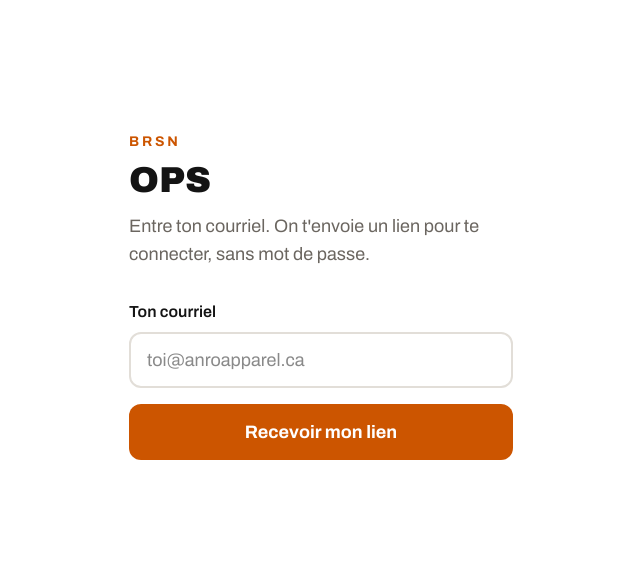
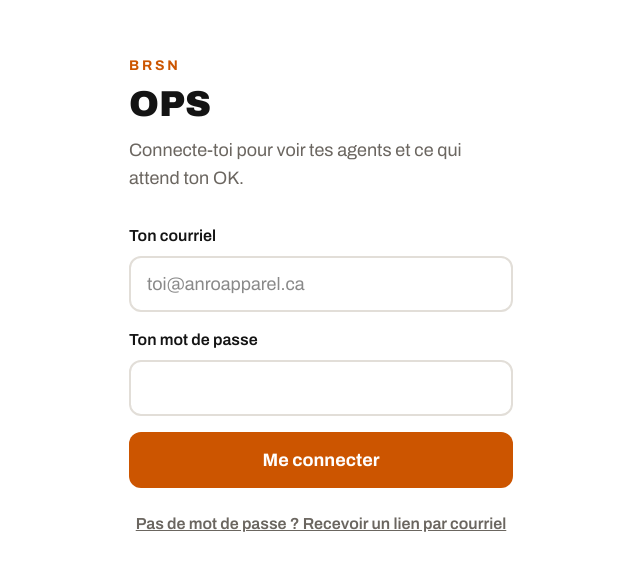
Before and after one commit to anroapparel2018/brsn-ops, a Next.js app: page /connexion in a window 1280 px wide. Shown: the part 104-674 px from the top of the page, without its empty margins (319-959 px from the left). Built offline with nearby package versions, Linux system fonts and the light colour scheme.

Commit message:
Connexion par mot de passe + outil pour définir un mot de passe sans courriel

```diff
--- a/package.json
+++ b/package.json
@@ -6,7 +6,8 @@
     "dev": "next dev",
     "build": "next build",
     "start": "next start",
-    "lint": "eslint"
+    "lint": "eslint",
+    "mot-de-passe": "node --env-file=.env.local scripts/definir-mot-de-passe.mjs"
   },
   "dependencies": {
     "@supabase/ssr": "^0.12.7",
--- /dev/null
+++ b/scripts/definir-mot-de-passe.mjs
@@ -0,0 +1,64 @@
+// Définit le mot de passe d'un compte BRSN OPS sans envoyer de courriel.
+// Utilisation : npm run mot-de-passe
+// Lit SUPABASE_SECRET_KEY dans .env.local (jamais sur GitHub). Le mot de passe tapé n'est pas affiché.
+import readline from "node:readline";
+import { createClient } from "@supabase/supabase-js";
+
+const url = process.env.NEXT_PUBLIC_SUPABASE_URL;
+const cleSecrete = process.env.SUPABASE_SECRET_KEY;
+
+if (!url || !cleSecrete) {
+  console.error("❌ Il manque SUPABASE_SECRET_KEY (ou l'adresse Supabase) dans .env.local.");
+  process.exit(1);
+}
+
+function demander(question, cache = false) {
+  return new Promise((resolve) => {
+    const rl = readline.createInterface({ input: process.stdin, output: process.stdout });
+    if (cache) {
+      // N'affiche rien pendant qu'on tape le mot de passe.
+      rl._writeToOutput = (texte) => {
+        if (texte.includes(question)) rl.output.write(texte);
+      };
+    }
+    rl.question(question, (reponse) => {
+      rl.close();
+      if (cache) process.stdout.write("\n");
+      resolve(reponse);
+    });
+  });
+}
+
+const supabase = createClient(url, cleSecrete, {
+  auth: { persistSession: false, autoRefreshToken: false },
+});
+
+const courriel = (await demander("Courriel du compte : ")).trim().toLowerCase();
+const { data, error: erreurListe } = await supabase.auth.admin.listUsers({ perPage: 1000 });
+if (erreurListe) {
+  console.error("❌ Impossible de lire les comptes :", erreurListe.message);
+  process.exit(1);
+}
+const compte = data.users.find((u) => u.email?.toLowerCase() === courriel);
+if (!compte) {
+  console.error(`❌ Aucun compte trouvé pour ${courriel}.`);
+  process.exit(1);
+}
+
+const mdp = await demander("Nouveau mot de passe (12 caractères ou plus) : ", true);
+if (mdp.length < 12) {
+  console.error("❌ Trop court : utilise au moins 12 caractères.");
+  process.exit(1);
+}
+const confirmation = await demander("Retape le mot de passe : ", true);
+if (mdp !== confirmation) {
+  console.error("❌ Les deux mots de passe ne sont pas pareils. Recommence.");
+  process.exit(1);
+}
+
+const { error } = await supabase.auth.admin.updateUserById(compte.id, { password: mdp });
+if (error) {
+  console.error("❌ Supabase a refusé :", error.message);
+  process.exit(1);
+}
+console.log(`✅ Mot de passe enregistré pour ${courriel}. Tu peux te connecter.`);
--- a/src/app/connexion/formulaire.tsx
+++ b/src/app/connexion/formulaire.tsx
@@ -2,13 +2,14 @@
 
 import { useEffect, useState } from "react";
 import { useSearchParams } from "next/navigation";
-import { envoyerLienMagique } from "@/lib/supabase/client";
+import { createClient, envoyerLienMagique } from "@/lib/supabase/client";
 
-type Etat = "pret" | "envoi" | "envoye" | "erreur" | "limite";
+type Etat = "pret" | "envoi" | "envoye" | "erreur" | "limite" | "mauvais_mdp";
 
 export function FormulaireConnexion() {
   const lienExpire = useSearchParams().get("erreur") === "lien";
   const [courriel, setCourriel] = useState("");
+  const [motDePasse, setMotDePasse] = useState("");
   const [etat, setEtat] = useState<Etat>("pret");
 
   // Un lien d'invitation arrive ici avec la session après le # : on le passe à /auth/callback.
@@ -19,8 +20,26 @@ export function FormulaireConnexion() {
     }
   }, []);
 
-  async function envoyer(e: React.FormEvent) {
+  async function connecter(e: React.FormEvent) {
     e.preventDefault();
+    setEtat("envoi");
+    const { error } = await createClient().auth.signInWithPassword({
+      email: courriel.trim(),
+      password: motDePasse,
+    });
+    if (error) {
+      setEtat("mauvais_mdp");
+      return;
+    }
+    // Rechargement complet pour que le serveur voie la nouvelle session.
+    window.location.replace("/");
+  }
+
+  async function envoyerLien() {
+    if (!courriel.trim()) {
+      setEtat("erreur");
+      return;
+    }
     setEtat("envoi");
     const { error } = await envoyerLienMagique(courriel.trim());
     if (!error) setEtat("envoye");
@@ -41,17 +60,20 @@ export function FormulaireConnexion() {
           onClick={() => setEtat("pret")}
           className="mt-6 text-base font-semibold text-orange underline"
         >
-          Changer de courriel
+          Revenir
         </button>
       </div>
     );
   }
 
+  const champ =
+    "h-14 rounded-xl border-2 border-bordure bg-fond px-4 text-lg outline-none focus:border-orange";
+
   return (
-    <form onSubmit={envoyer} className="mt-8 flex flex-col gap-4">
+    <form onSubmit={connecter} className="mt-8 flex flex-col gap-4">
       {lienExpire && etat === "pret" && (
         <p className="rounded-xl bg-carte p-4 text-base">
-          Ce lien ne fonctionne plus. Demande-en un nouveau ci-dessous.
+          Ce lien ne fonctionne plus. Connecte-toi avec ton mot de passe ou demande un nouveau lien.
         </p>
       )}
       <label className="flex flex-col gap-2">
@@ -64,7 +86,18 @@ export function FormulaireConnexion() {
           value={courriel}
           onChange={(e) => setCourriel(e.target.value)}
           placeholder="toi@anroapparel.ca"
-          className="h-14 rounded-xl border-2 border-bordure bg-fond px-4 text-lg outline-none focus:border-orange"
+          className={champ}
+        />
+      </label>
+      <label className="flex flex-col gap-2">
+        <span className="text-base font-semibold">Ton mot de passe</span>
+        <input
+          type="password"
+          required
+          autoComplete="current-password"
+          value={motDePasse}
+          onChange={(e) => setMotDePasse(e.target.value)}
+          className={champ}
         />
       </label>
       <button
@@ -72,7 +105,19 @@ export function FormulaireConnexion() {
         disabled={etat === "envoi"}
         className="h-14 rounded-xl bg-orange text-lg font-bold text-white active:scale-[0.98] disabled:opacity-60"
       >
-        {etat === "envoi" ? "Envoi…" : "Recevoir mon lien"}
+        {etat === "envoi" ? "Un instant…" : "Me connecter"}
+      </button>
+      {etat === "mauvais_mdp" && (
+        <p className="text-base text-orange">Courriel ou mot de passe incorrect.</p>
+      )}
+
+      <button
+        type="button"
+        onClick={envoyerLien}
+        disabled={etat === "envoi"}
+        className="mt-2 text-base font-semibold text-discret underline disabled:opacity-60"
+      >
+        Pas de mot de passe ? Recevoir un lien par courriel
       </button>
       {etat === "erreur" && (
         <p className="text-base text-orange">
@@ -83,7 +128,7 @@ export function FormulaireConnexion() {
       {etat === "limite" && (
         <p className="text-base text-orange">
           Trop de liens demandés en peu de temps. Attends un peu (jusqu&apos;à une heure) et
-          réessaie, ou utilise le dernier lien reçu.
+          réessaie, ou connecte-toi avec ton mot de passe.
         </p>
       )}
     </form>
--- a/src/app/connexion/page.tsx
+++ b/src/app/connexion/page.tsx
@@ -8,7 +8,7 @@ export default function PageConnexion() {
         <p className="text-sm font-bold uppercase tracking-[0.2em] text-orange">BRSN</p>
         <h1 className="mt-2 text-4xl font-black">OPS</h1>
         <p className="mt-3 text-lg text-discret">
-          Entre ton courriel. On t&apos;envoie un lien pour te connecter, sans mot de passe.
+          Connecte-toi pour voir tes agents et ce qui attend ton OK.
         </p>
         <Suspense>
           <FormulaireConnexion />
```
Also changed, not shown: 1 other file (tests, documents, lock files or other folders).
